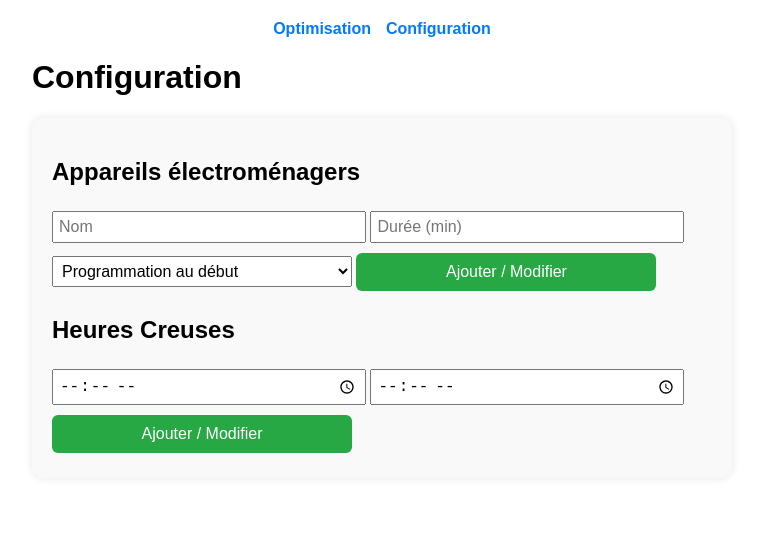
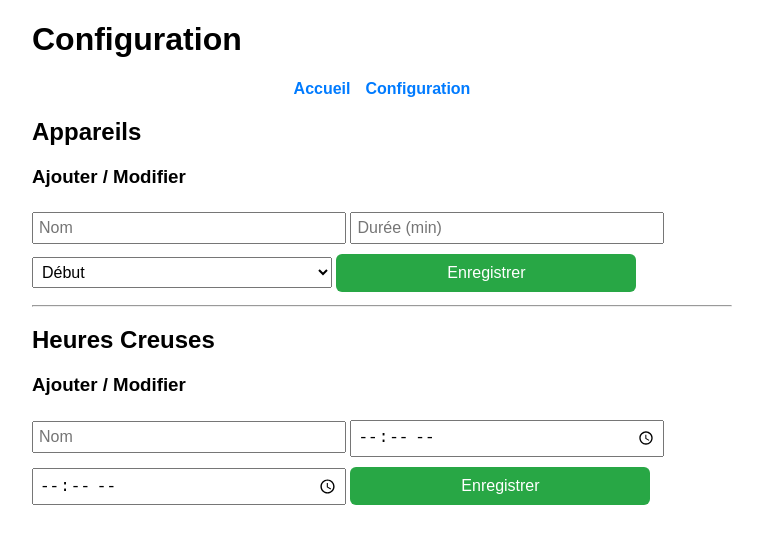
Before and after one commit to alex3890/heures-creuses, a plain HTML site: page config.html in a window 1280 px wide. Shown: the whole page, without its empty margins (258-1021 px from the left). Drawn offline with Linux system fonts and the light colour scheme.

Commit message:
Update config.html

```diff
--- a/config.html
+++ b/config.html
@@ -1,36 +1,41 @@
 <!DOCTYPE html>
 <html lang="fr">
 <head>
-  <meta charset="UTF-8">
+  <meta charset="UTF-8" />
+  <meta name="viewport" content="width=device-width, initial-scale=1.0" />
   <title>Configuration</title>
-  <meta name="viewport" content="width=device-width, initial-scale=1.0">
-  <link rel="stylesheet" href="style.css">
+  <link rel="stylesheet" href="style.css" />
 </head>
 <body>
-  <nav>
-    <a href="index.html">Optimisation</a>
-    <a href="config.html">Configuration</a>
-  </nav>
+  <header>
+    <h1>Configuration</h1>
+    <nav>
+      <a href="index.html">Accueil</a>
+      <a href="config.html">Configuration</a>
+    </nav>
+  </header>
 
-  <h1>Configuration</h1>
+  <main>
+    <h2>Appareils</h2>
+    <div id="liste-appareils"></div>
+    <h3>Ajouter / Modifier</h3>
+    <input type="text" id="nomAppareil" placeholder="Nom" />
+    <input type="number" id="dureeAppareil" placeholder="Durée (min)" />
+    <select id="typeAppareil">
+      <option value="debut">Début</option>
+      <option value="fin">Fin</option>
+    </select>
+    <button onclick="ajouterAppareil()">Enregistrer</button>
 
-  <div class="box">
-    <h2>Appareils électroménagers</h2>
-    <ul id="listeAppareils"></ul>
-    <input type="text" id="nomAppareil" placeholder="Nom">
-    <input type="number" id="dureeAppareil" placeholder="Durée (min)">
-    <select id="typeAppareil">
-      <option value="debut">Programmation au début</option>
-      <option value="fin">Programmation à la fin</option>
-    </select>
-    <button onclick="ajouterAppareil()">Ajouter / Modifier</button>
-
+    <hr />
     <h2>Heures Creuses</h2>
-    <ul id="listeHC"></ul>
-    <input type="time" id="debutHC">
-    <input type="time" id="finHC">
-    <button onclick="ajouterHC()">Ajouter / Modifier</button>
-  </div>
+    <div id="liste-hc"></div>
+    <h3>Ajouter / Modifier</h3>
+    <input type="text" id="nomHC" placeholder="Nom" />
+    <input type="time" id="debutHC" />
+    <input type="time" id="finHC" />
+    <button onclick="ajouterHC()">Enregistrer</button>
+  </main>
 
   <script src="config.js"></script>
   <script src="config-page.js"></script>
```
